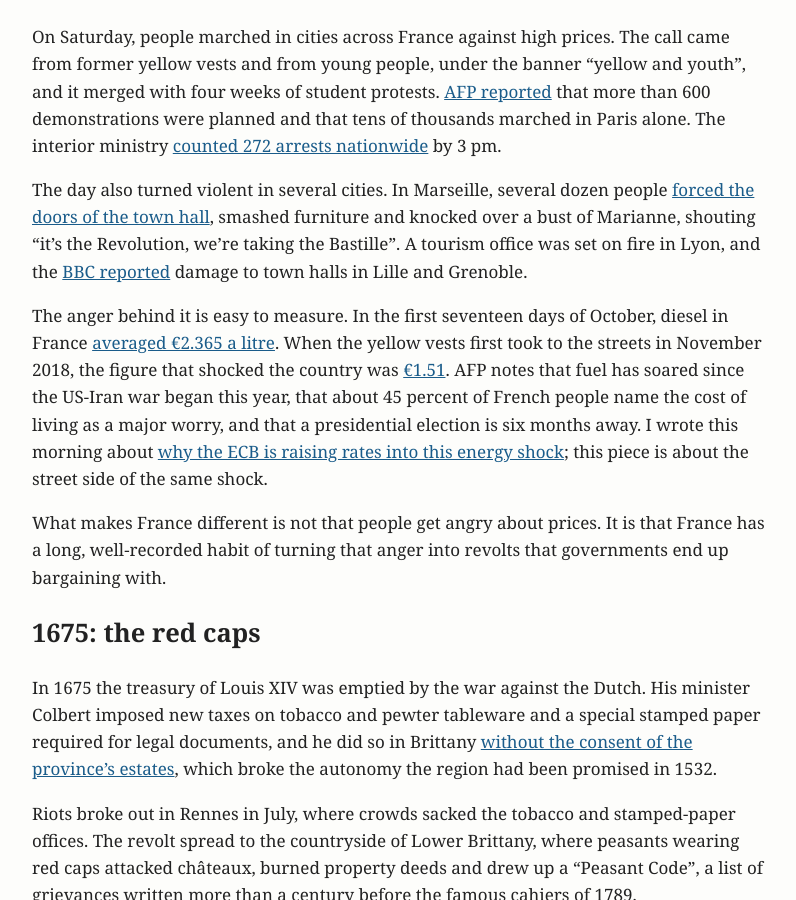
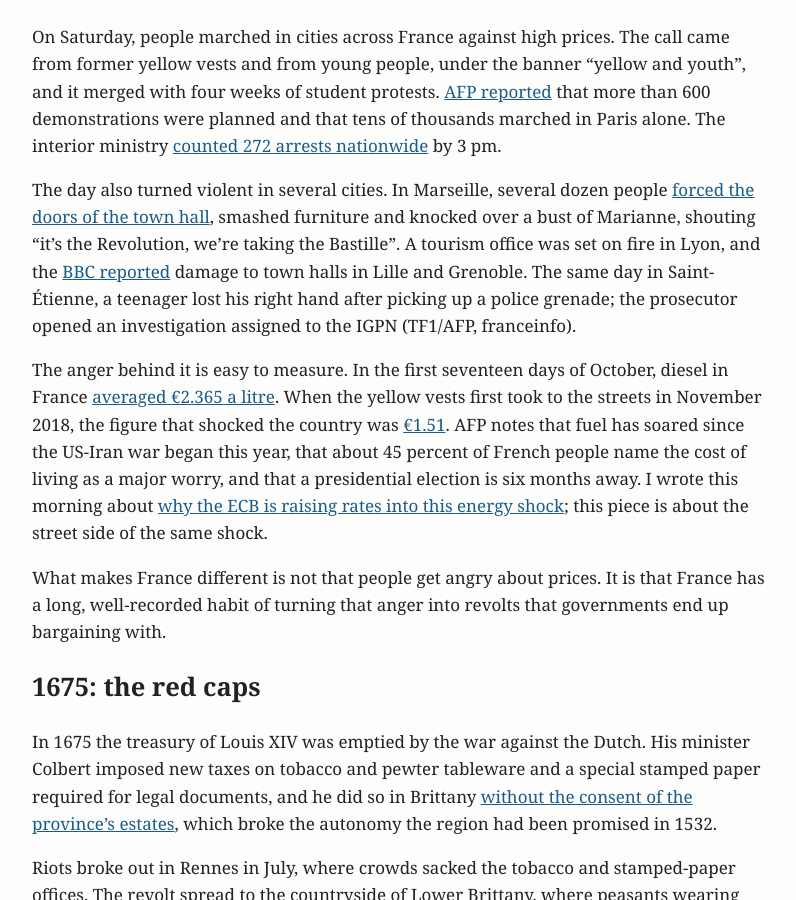
Before and after one commit to man8os21/man8os21.github.io, a Jekyll site: the page built from _posts/2026-10-17-france-fuel-revolts-history.md, in a window 1280 px wide and 900 px high, scrolled down 1145 px. Shown: the whole window, without its empty margins (240-1036 px from the left). Built offline with Jekyll 4.4.1, drawn with Linux system fonts in a browser that asks for light colours; comment, search, counter and statistics services are not loaded; some of the changed text lies outside the part shown.

Commit message:
Correction: add Saint-Étienne police grenade injury to France fuel revolts post

```diff
--- a/_posts/2026-10-17-france-fuel-revolts-history.md
+++ b/_posts/2026-10-17-france-fuel-revolts-history.md
@@ -16,6 +16,10 @@
     url: "https://www.france24.com/fr/info-en-continu/20261017-a-marseille-des-manifestants-ont-p%C3%A9n%C3%A9tr%C3%A9-bri%C3%A8vement-dans-le-hall-de-la-mairie"
   - title: "France 24 / AFP: Journée de mobilisation contre la « vie chère » : les derniers développements (17 Oct 2026)"
     url: "https://www.france24.com/fr/info-en-continu/20261017-journ%C3%A9e-de-mobilisation-contre-la-vie-ch%C3%A8re-les-derniers-d%C3%A9veloppements"
+  - title: "TF1 Info / AFP: 17 octobre : la main d'un manifestant arrachée par une grenade à Saint-Étienne, une enquête ouverte et confiée à l'IGPN (17 Oct 2026)"
+    url: "https://www.tf1info.fr/justice-faits-divers/17-octobre-la-main-d-un-manifestant-arrachee-par-une-grenade-a-saint-etienne-une-enquete-ouverte-et-confiee-a-l-igpn-2470539.html"
+  - title: "franceinfo: À Saint-Étienne, un manifestant grièvement blessé à la main pendant une mobilisation du 17 octobre (17 Oct 2026)"
+    url: "https://www.franceinfo.fr/economie/greve/a-saint-etienne-un-manifestant-grievement-blesse-a-la-main-a-saint-etienne-pendant-une-mobilisation-du-17-octobre_8241952.html"
   - title: "Mon-carburant.com: Prix moyen des carburants en France, octobre 2026"
     url: "https://mon-carburant.com/prix-moyen-carburant-france/"
   - title: "Larousse: Révolte du papier timbré ou révolte des Bonnets rouges (1675)"
@@ -45,7 +49,7 @@
 
 On Saturday, people marched in cities across France against high prices. The call came from former yellow vests and from young people, under the banner "yellow and youth", and it merged with four weeks of student protests. [AFP reported](https://www.afp.com/en/french-protesters-clash-police-during-nationwide-demonstrations) that more than 600 demonstrations were planned and that tens of thousands marched in Paris alone. The interior ministry [counted 272 arrests nationwide](https://www.france24.com/fr/info-en-continu/20261017-journ%C3%A9e-de-mobilisation-contre-la-vie-ch%C3%A8re-les-derniers-d%C3%A9veloppements) by 3 pm.
 
-The day also turned violent in several cities. In Marseille, several dozen people [forced the doors of the town hall](https://www.france24.com/fr/info-en-continu/20261017-a-marseille-des-manifestants-ont-p%C3%A9n%C3%A9tr%C3%A9-bri%C3%A8vement-dans-le-hall-de-la-mairie), smashed furniture and knocked over a bust of Marianne, shouting "it's the Revolution, we're taking the Bastille". A tourism office was set on fire in Lyon, and the [BBC reported](https://www.bbc.com/news/live/ckpdg1v41562t) damage to town halls in Lille and Grenoble.
+The day also turned violent in several cities. In Marseille, several dozen people [forced the doors of the town hall](https://www.france24.com/fr/info-en-continu/20261017-a-marseille-des-manifestants-ont-p%C3%A9n%C3%A9tr%C3%A9-bri%C3%A8vement-dans-le-hall-de-la-mairie), smashed furniture and knocked over a bust of Marianne, shouting "it's the Revolution, we're taking the Bastille". A tourism office was set on fire in Lyon, and the [BBC reported](https://www.bbc.com/news/live/ckpdg1v41562t) damage to town halls in Lille and Grenoble. The same day in Saint-Étienne, a teenager lost his right hand after picking up a police grenade; the prosecutor opened an investigation assigned to the IGPN (TF1/AFP, franceinfo).
 
 The anger behind it is easy to measure. In the first seventeen days of October, diesel in France [averaged €2.365 a litre](https://mon-carburant.com/prix-moyen-carburant-france/). When the yellow vests first took to the streets in November 2018, the figure that shocked the country was [€1.51](https://www.bbc.com/news/world-europe-46233560). AFP notes that fuel has soared since the US-Iran war began this year, that about 45 percent of French people name the cost of living as a major worry, and that a presidential election is six months away. I wrote this morning about [why the ECB is raising rates into this energy shock]({% post_url 2026-10-17-ecb-rate-hikes-energy-shock-lessons %}); this piece is about the street side of the same shock.
 
```
